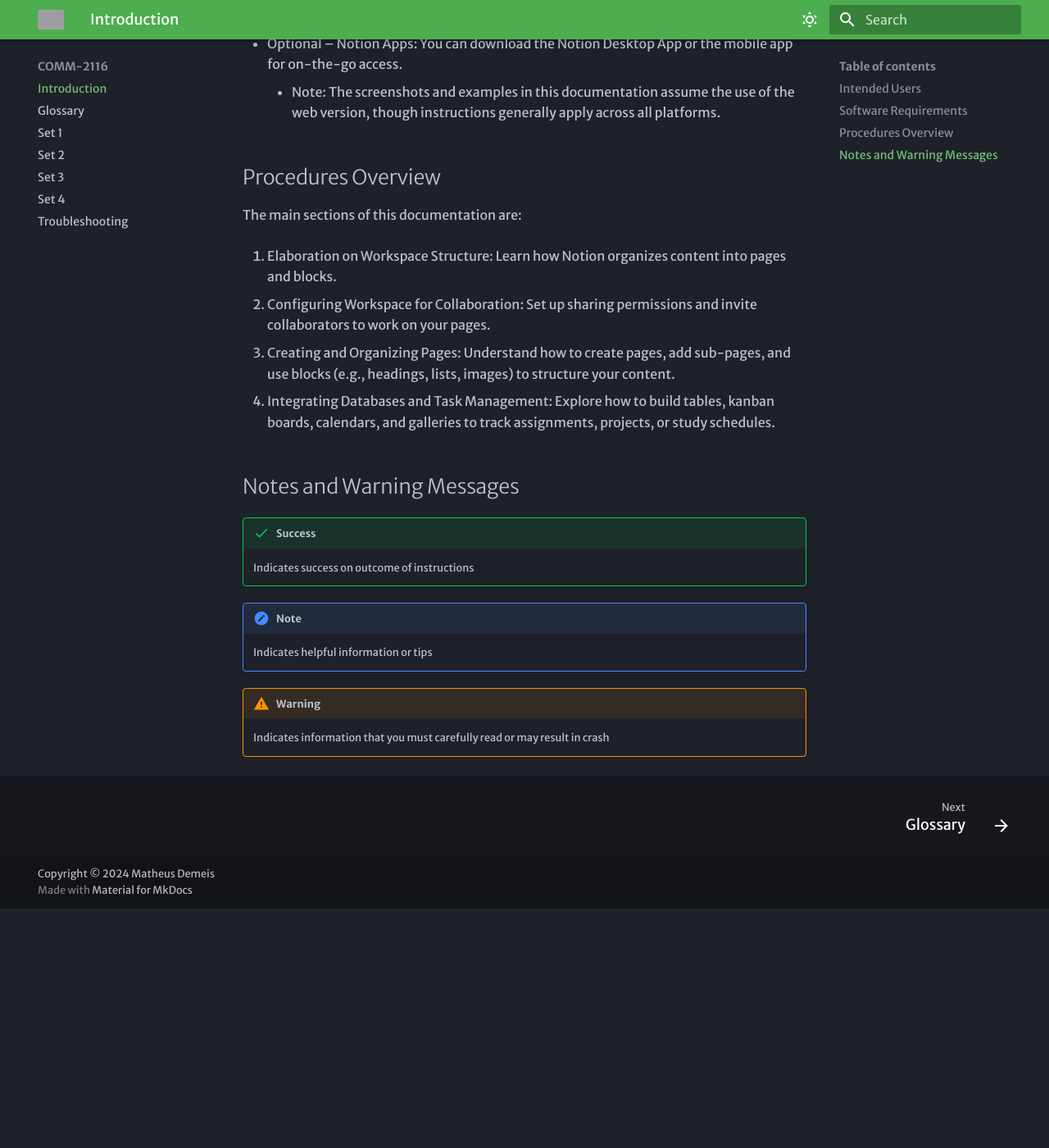
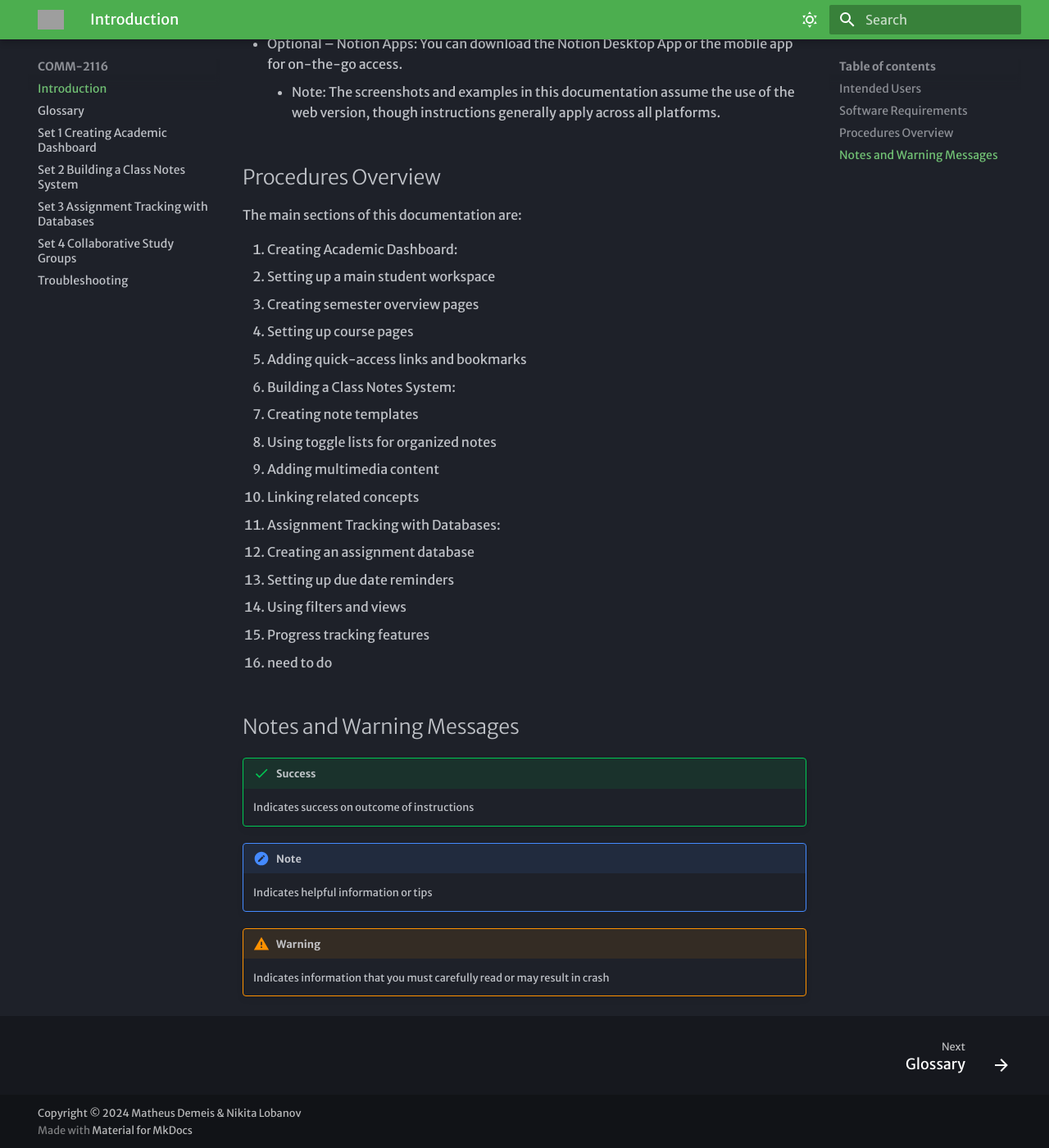
Before and after one commit to MatheusDemeis/COMM-2116-Notion, an MkDocs documentation site: the page built from docs/index.md, in a window 1280 px wide and 1400 px high, scrolled down 836 px. Shown: the whole window at 82% size. Built offline with MkDocs 1.6.1 and Material for MkDocs 9.7.7, drawn with Linux system fonts in a browser that asks for light colours; some web fonts are replaced; before the commit the page ends 1944 px from its top, so only the background shows below that; grey boxes are pictures that could not be loaded.

Commit message:
edited sets

```diff
--- a/docs/index.md
+++ b/docs/index.md
@@ -26,17 +26,25 @@ Ensure you have the following ready:
 
 The main sections of this documentation are:
 
-1. Elaboration on Workspace Structure:
-Learn how Notion organizes content into pages and blocks.
+1. Creating Academic Dashboard:
+- Setting up a main student workspace
+- Creating semester overview pages
+- Setting up course pages
+- Adding quick-access links and bookmarks
 
-2. Configuring Workspace for Collaboration:
-Set up sharing permissions and invite collaborators to work on your pages.
+2. Building a Class Notes System:
+- Creating note templates
+- Using toggle lists for organized notes
+- Adding multimedia content
+- Linking related concepts
 
-3. Creating and Organizing Pages:
-Understand how to create pages, add sub-pages, and use blocks (e.g., headings, lists, images) to structure your content.
+3. Assignment Tracking with Databases:
+- Creating an assignment database
+- Setting up due date reminders
+- Using filters and views
+- Progress tracking features
 
-4. Integrating Databases and Task Management:
-Explore how to build tables, kanban boards, calendars, and galleries to track assignments, projects, or study schedules.
+4. need to do
 
 ## Notes and Warning Messages
 
--- a/mkdocs.yml
+++ b/mkdocs.yml
@@ -56,4 +56,4 @@ markdown_extensions:
 #       link: https://linkedin.com/in/willettjames
 
 
-copyright: Copyright &copy; 2024 Matheus Demeis
+copyright: Copyright &copy; 2024 Matheus Demeis & Nikita Lobanov
```
Also changed, not shown: docs/Set-1 Creating-Academic-Dashboard.md (added), docs/Set-1.md (deleted), docs/Set-2 Building a Class Notes System.md (added), docs/Set-2.md (deleted), docs/Set-3 Assignment Tracking with Databases.md (added), docs/Set-3.md (deleted), docs/Set-4 Collaborative Study Groups.md (added), docs/Set-4.md (deleted), 1 other file.
